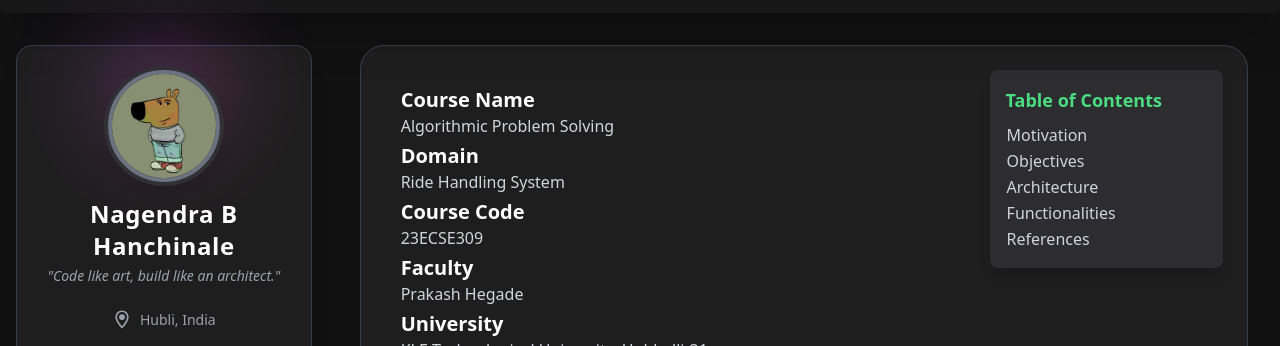
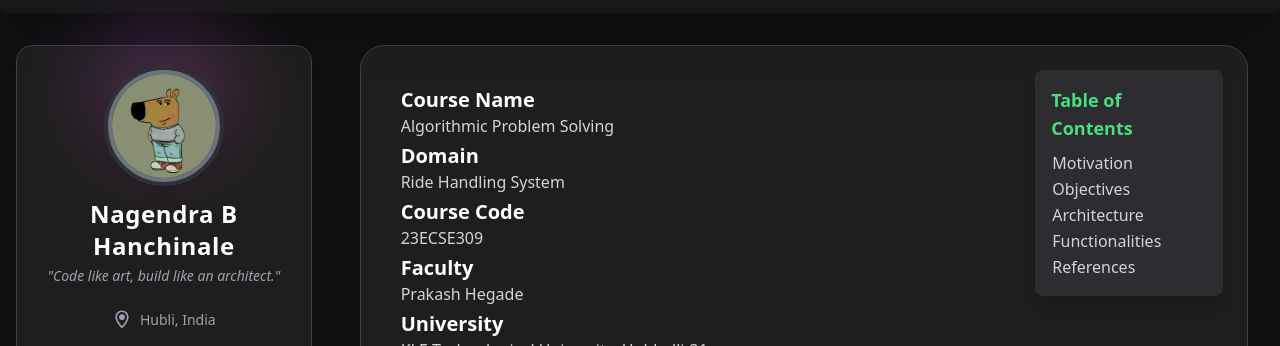
Before and after one commit to NagendraHanchinale/portfolio.github.io-, a plain HTML site: page index.html in a window 1280 px wide. Shown: the part 51-397 px from the top of the page. Drawn offline with nearby package versions, Linux system fonts and the light colour scheme.

Commit message:
Update index.html

```diff
--- a/index.html
+++ b/index.html
@@ -426,7 +426,7 @@
     </div>
 
     <!-- Right TOC Table -->
-    <div class="hidden md:block md:w-[250px] bg-[#2c2c31] p-4 rounded-lg shadow-lg h-fit">
+    <div class="hidden md:block bg-[#2c2c31] p-4 rounded-lg shadow-lg h-fit">
       <h2 class="text-green-400 text-lg font-bold mb-2">Table of Contents</h2>
       <table class="table-auto text-left text-gray-300 w-full">
         <tbody>
```
